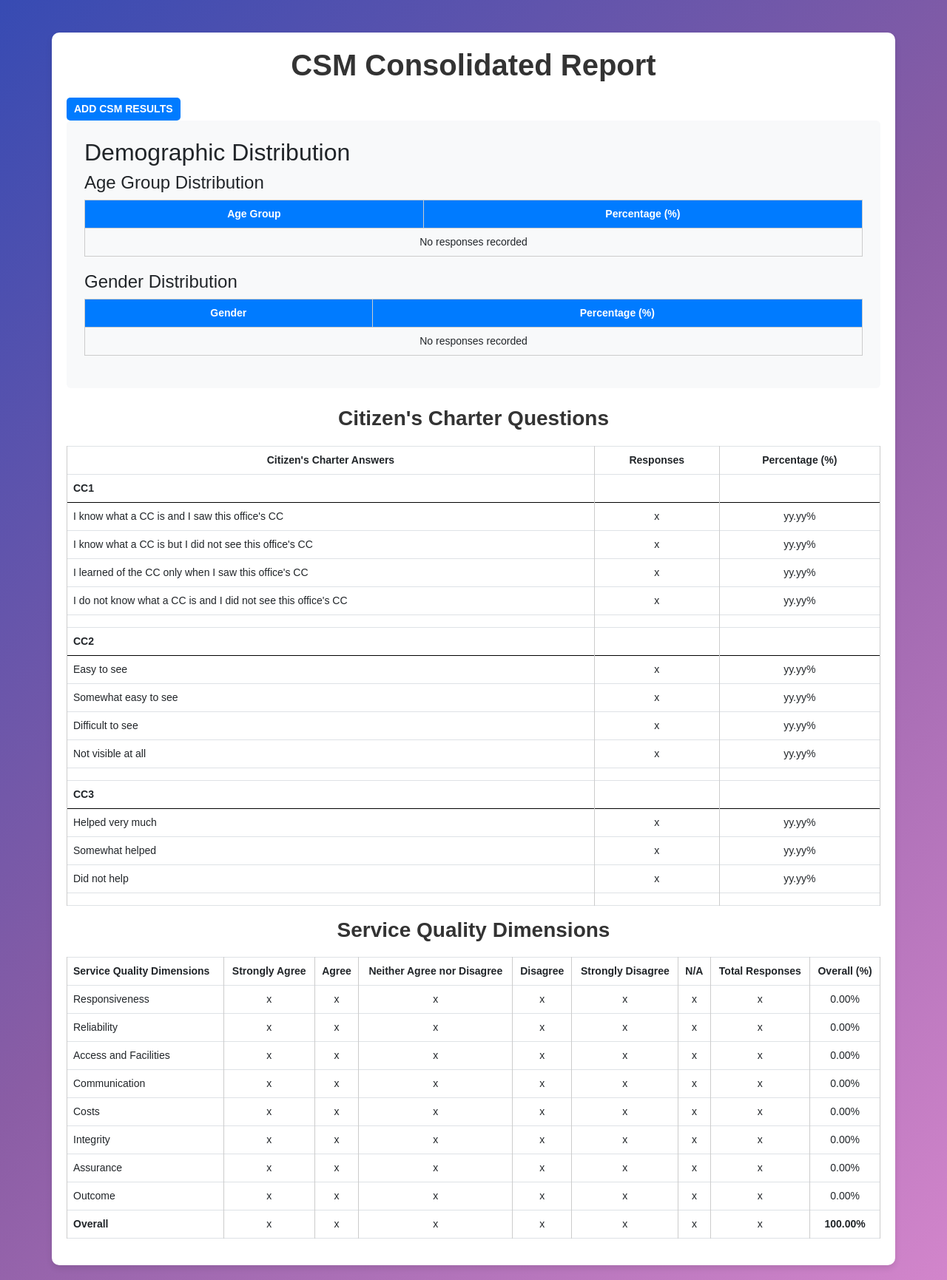
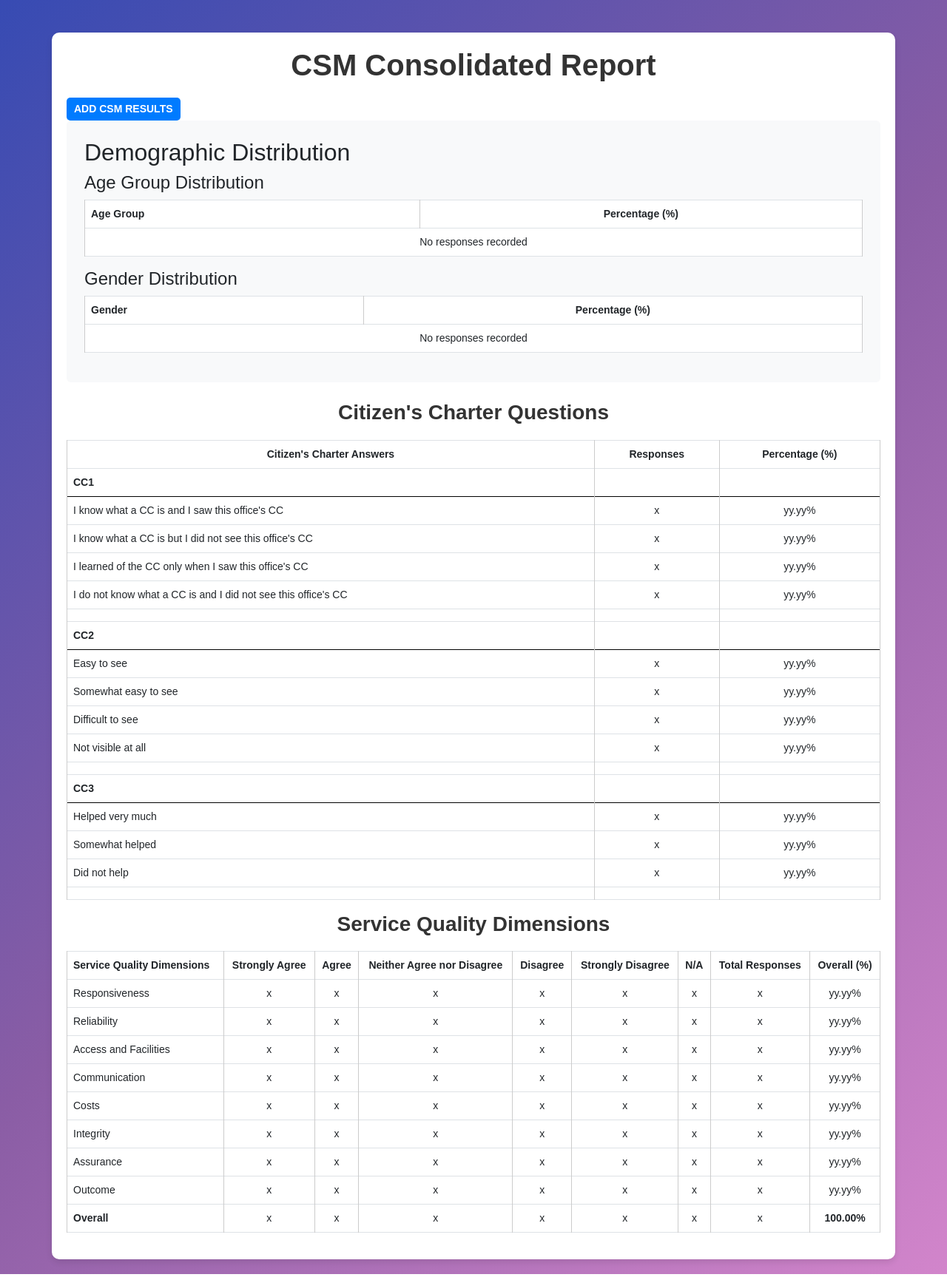
Before and after one commit to ChristianJayVarquez/csm-system, a PHP site: page /home.php in a window 1280 px wide. Shown: the whole page at 74% size. Run offline with PHP 8.4, Linux system fonts and the light colour scheme; data that the repository does not hold is empty.

Commit message:
Made some minor changes

```diff
--- a/csm-system/home.php
+++ b/csm-system/home.php
@@ -54,7 +54,6 @@ $service_data = $conn->query("SELECT * FROM service_quality");
     <link href="https://cdn.jsdelivr.net/npm/bootstrap@5.3.0/dist/css/bootstrap.min.css" rel="stylesheet">
     <script src="https://cdn.jsdelivr.net/npm/bootstrap@5.3.0-alpha1/dist/js/bootstrap.bundle.min.js"></script>
     <link rel="stylesheet" href="styles.css">
-
     <style>
         .custom-radio {
             border: 2px solid black;  /* Black border around the radio button */
@@ -85,7 +84,6 @@ $service_data = $conn->query("SELECT * FROM service_quality");
         }
 
     </style>
-
 </head>
 <body>
     <div class="container mt-4">
@@ -99,10 +97,9 @@ $service_data = $conn->query("SELECT * FROM service_quality");
         <!-- Demographics Section -->
         <div class="mb-4 p-4 bg-light rounded">
             <h2>Demographic Distribution</h2>
-
             <!-- Age Group Distribution -->
             <h4>Age Group Distribution</h4>
-            <table>
+            <table class="table table-bordered">
                 <thead>
                     <tr>
                         <th>Age Group</th>
@@ -124,10 +121,9 @@ $service_data = $conn->query("SELECT * FROM service_quality");
                     <?php endif; ?>
                 </tbody>
             </table>
-
             <!-- Gender Distribution -->
             <h4>Gender Distribution</h4>
-            <table>
+            <table class="table table-bordered">
                 <thead>
                     <tr>
                         <th>Gender</th>
@@ -667,7 +663,7 @@ while ($row = $result->fetch_assoc()) {
                                 $weighted_avg = $weighted_scores[$dimension] / $row_total;
                                 echo number_format(($weighted_avg / 5) * 100, 2) . "%";
                             } else {
-                        echo "0.00%";
+                                echo "yy.yy%";
                             }
                             ?>
                         </td>
```
Also changed, not shown: csm-system/process.php (+6 -3 lines). Lines whose indentation alone changed are shown as unchanged.
